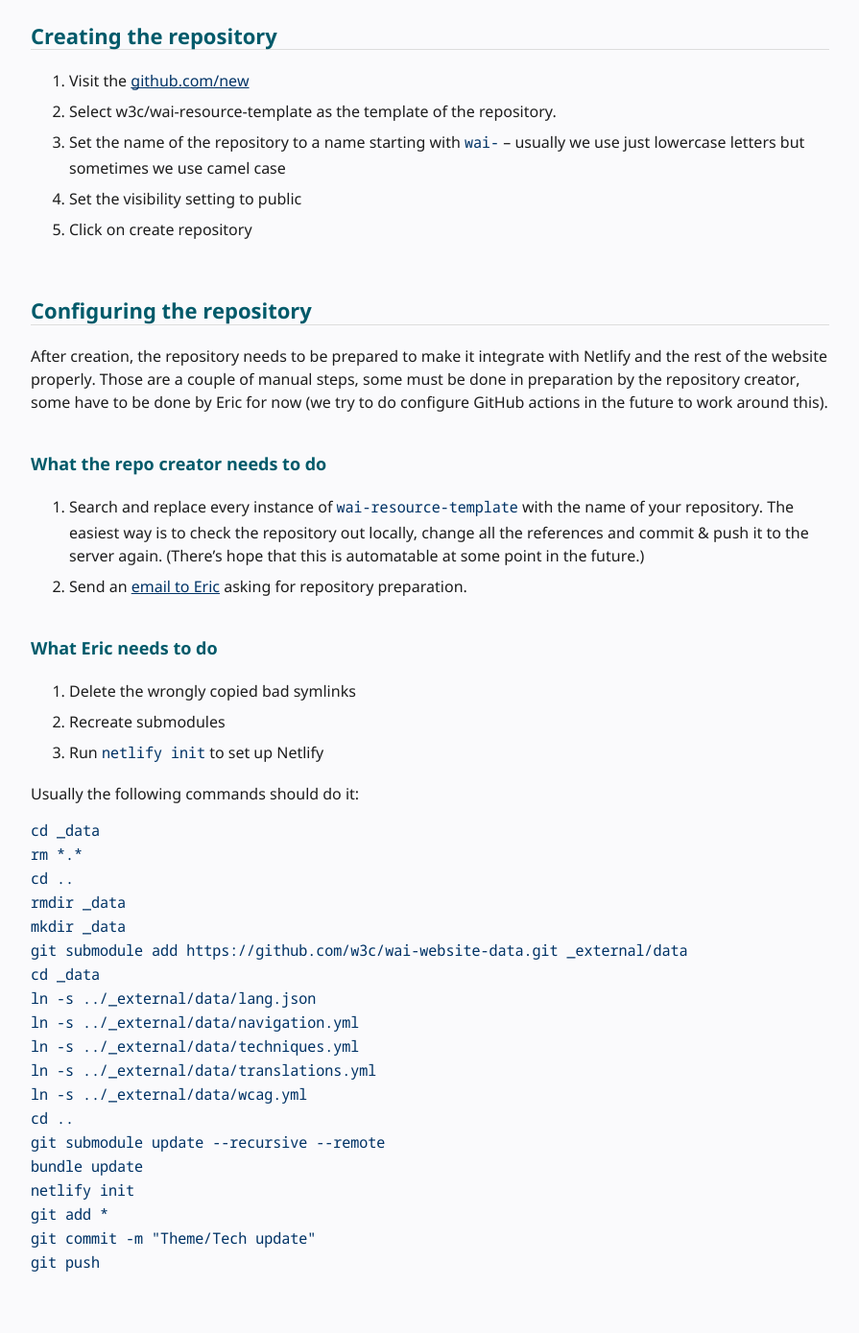
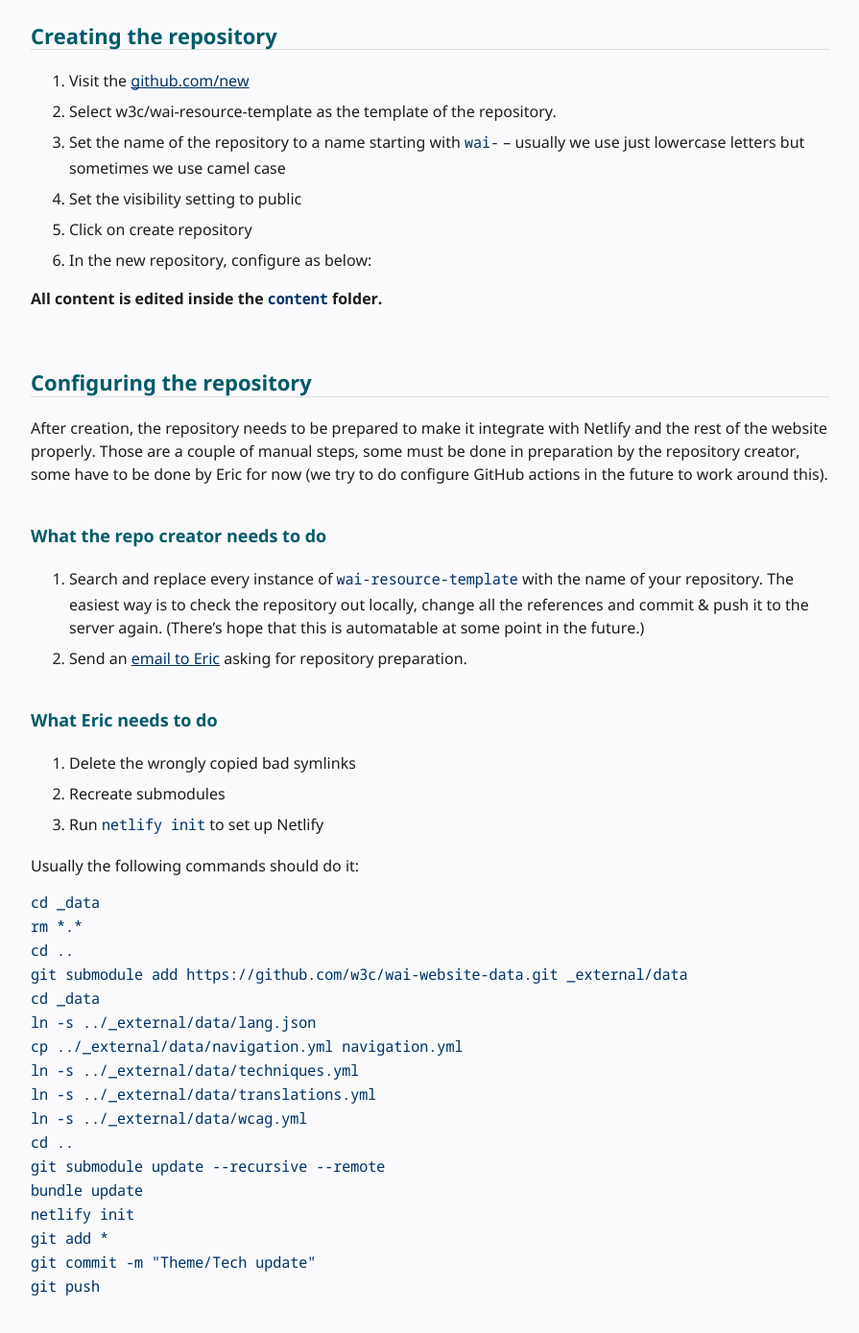
Before and after one commit to w3c/wai-website-theme, a Jekyll site: the page built from content/technical-create-new-resource.md, in a window 1280 px wide and 1400 px high, scrolled down 636 px. Shown: the top 1389 px of the window at 96% size, without its empty margins (336-1231 px from the left). Built offline with Jekyll 4.4.1, drawn with Linux system fonts in a browser that asks for light colours; cached includes are drawn as plain includes; comment, search, counter and statistics services are not loaded.

Commit message:
Update content
Signed-off-by: Eric Eggert <mail@yatil.net>

```diff
--- a/content/technical-create-new-resource.md
+++ b/content/technical-create-new-resource.md
@@ -34,6 +34,9 @@
 3. Set the name of the repository to a name starting with `wai-` – usually we use just lowercase letters but sometimes we use camel case
 4. Set the visibility setting to public
 5. Click on create repository
+6. In the new repository, configure as below:
+
+**All content is edited inside the `content` folder.**
 
 ## Configuring the repository
 
@@ -56,12 +59,10 @@
 cd _data
 rm *.*
 cd ..
-rmdir _data
-mkdir _data
 git submodule add https://github.com/w3c/wai-website-data.git _external/data
 cd _data
 ln -s ../_external/data/lang.json
-ln -s ../_external/data/navigation.yml
+cp ../_external/data/navigation.yml navigation.yml
 ln -s ../_external/data/techniques.yml
 ln -s ../_external/data/translations.yml
 ln -s ../_external/data/wcag.yml
```
